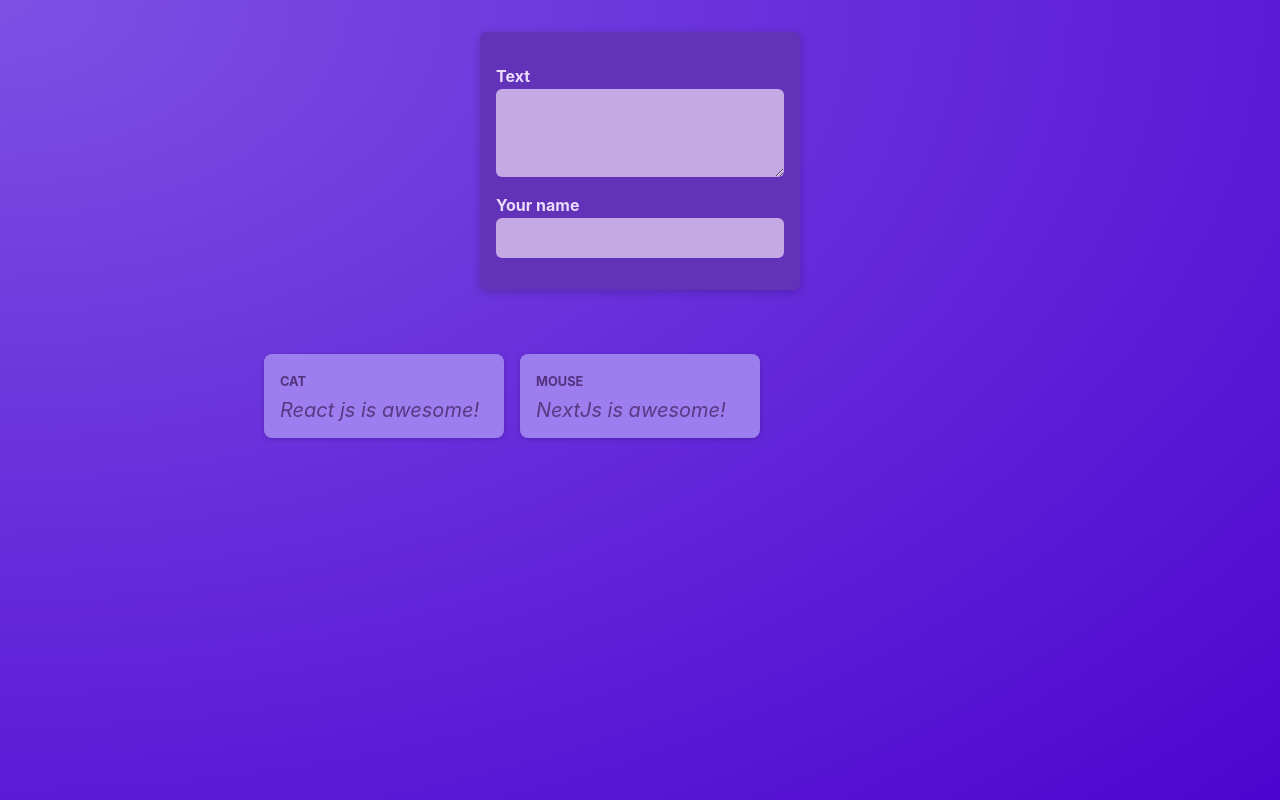
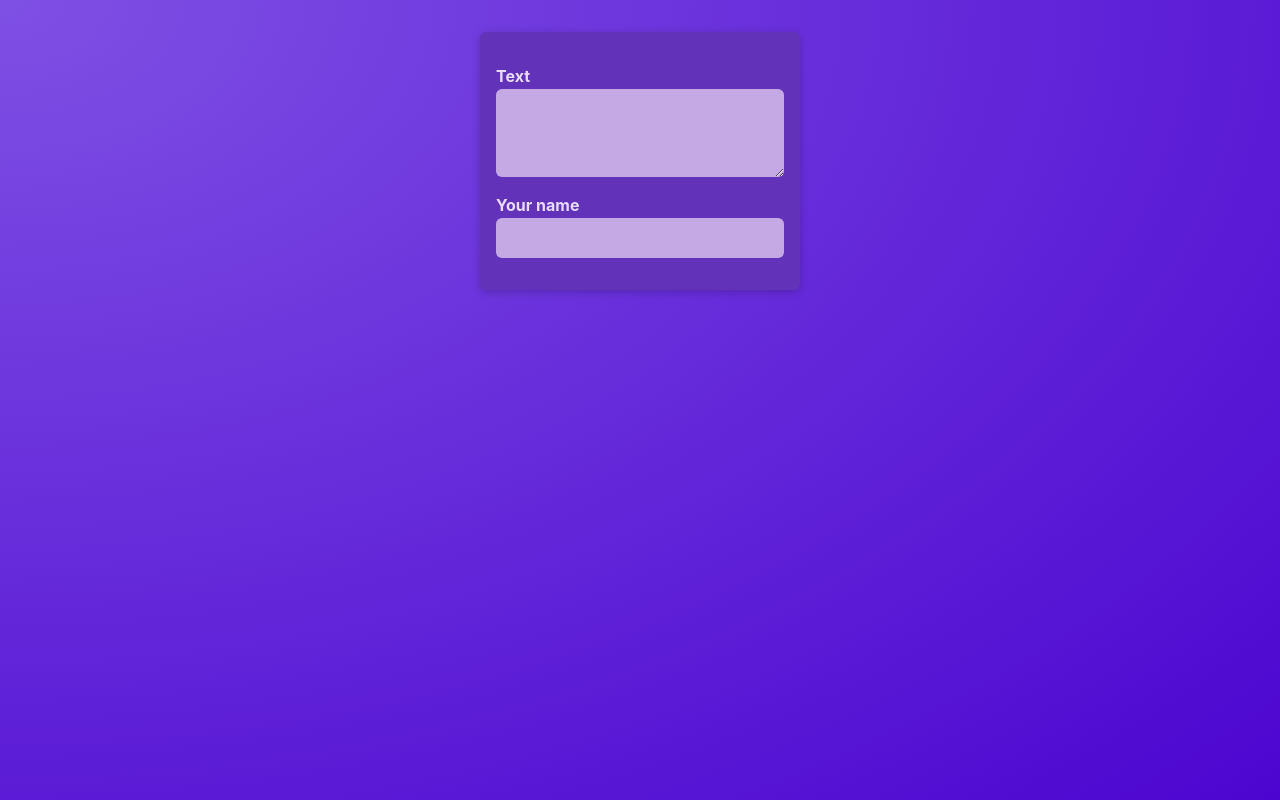
Before and after one commit to VadimKorobec/react-26-1, a React (Vite) app: page / in a window 1280 px wide. Built offline with nearby package versions, Linux system fonts and the light colour scheme.

Commit message:
add useState in App

```diff
--- a/src/App.tsx
+++ b/src/App.tsx
@@ -1,22 +1,17 @@
+import { useState } from "react";
 import { PostsList } from "./components/PostsList/PostsList";
 import type { Post } from "./types/post";
-
-const posts: Post[] = [
-  {
-    id: '1',
-    author: "Cat",
-    text: "React js is awesome!",
-  },
-  {
-    id: '2',
-    author: "Mouse",
-    text: "NextJs is awesome!",
-  },
-];
+import { NewPost } from "./components/NewPost/NewPost";
 
 export const App = () => {
+  const [posts, setPosts] = useState<Post[]>([]);
+
+  const handleGetPosts = (data: Post) => {
+    setPosts(prevState => [...prevState,data]);
+  };
   return (
     <>
+      <NewPost onSubmit={ handleGetPosts} />
       <PostsList posts={posts} />
     </>
   );
--- a/src/components/NewPost/NewPost.tsx
+++ b/src/components/NewPost/NewPost.tsx
@@ -3,7 +3,11 @@ import type { Post } from "../../types/post";
 import { nanoid } from "nanoid";
 import styles from "./NewPost.module.css";
 
-export const NewPost = () => {
+interface NewPostProps {
+  onSubmit: (post: Post) => void;
+}
+
+export const NewPost = ({ onSubmit }: NewPostProps) => {
   const [text, setText] = useState<string>("");
   const [author, setAuthor] = useState<string>("");
 
@@ -23,6 +27,14 @@ export const NewPost = () => {
       text,
       author,
     };
+
+    onSubmit(newPost);
+    reset();
+  };
+
+  const reset = () => {
+    setText("");
+    setAuthor("");
   };
 
   return (
--- a/src/components/PostsList/PostsList.tsx
+++ b/src/components/PostsList/PostsList.tsx
@@ -1,5 +1,4 @@
 import type { Post } from "../../types/post";
-import { NewPost } from "../NewPost/NewPost";
 import { PostItem } from "../PostItem/PostItem";
 
 import styles from "./PostsList.module.css";
@@ -11,7 +10,6 @@ interface PostsListProps {
 export const PostsList = ({ posts }: PostsListProps) => {
   return (
     <>
-      <NewPost />
       <ul className={styles.posts}>
         {posts.map((post) => (
           <li key={post.id}>
```
